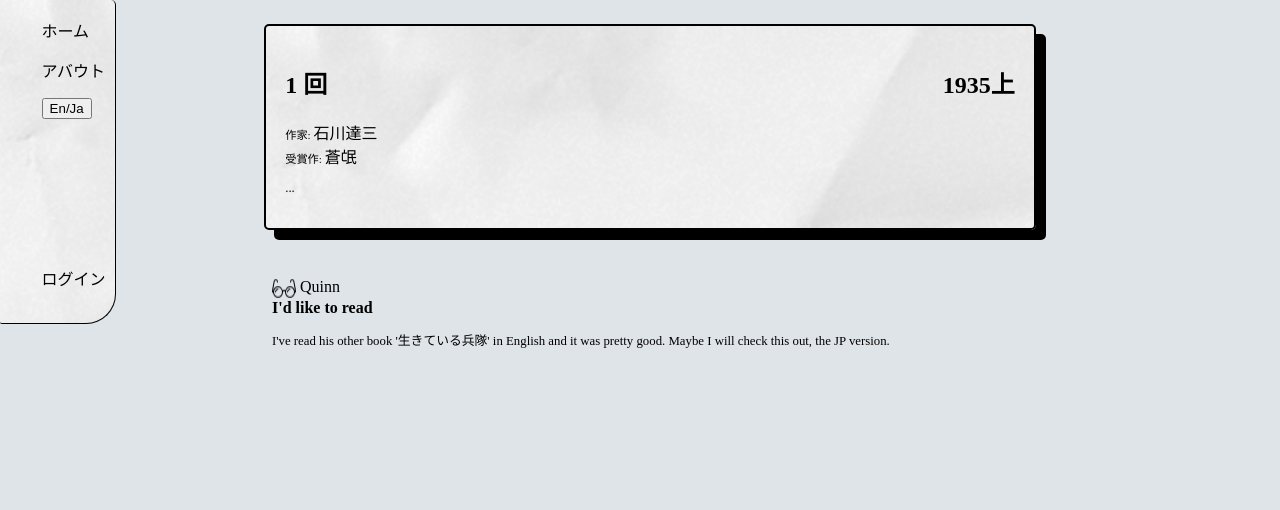
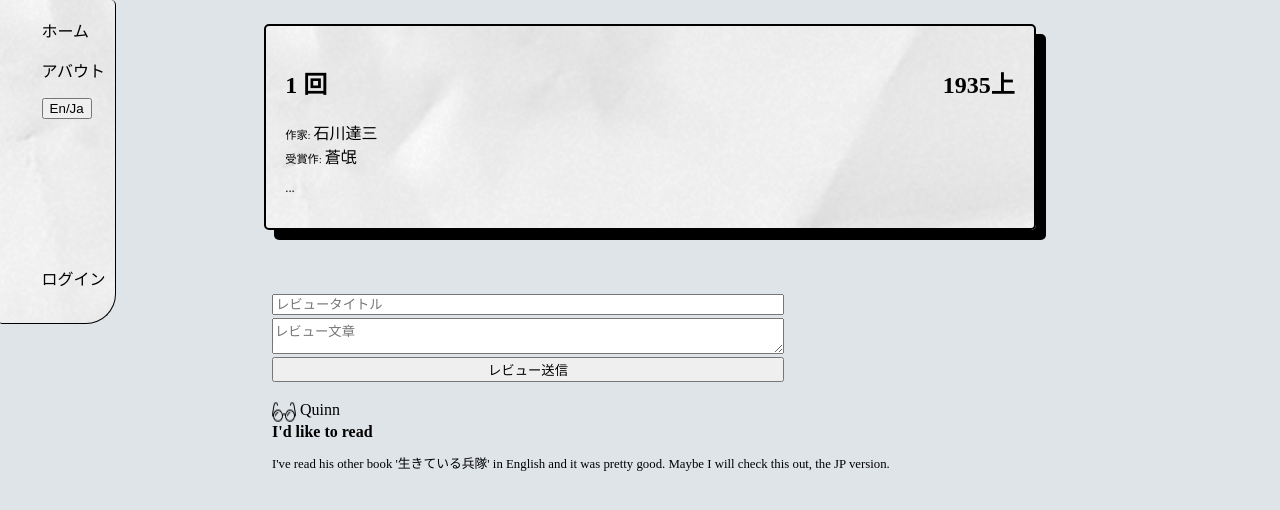
Before and after one commit to Squinnb/Akutagawa, a React (Vite) app: page /Akutagawa/Akutagawashou/1 in a window 1280 px wide. Shown: the top 510 px of the page. Built offline with nearby package versions, Linux system fonts and the light colour scheme.

Commit message:
Reviews enabled, but not yet working.

```diff
--- a/src/components/BookDetailComponents/Reviews.tsx
+++ b/src/components/BookDetailComponents/Reviews.tsx
@@ -4,6 +4,7 @@ import Review from './Review'
 import '../../details.css'
 import ReviewForm from './ReviewForm';
 import reviewList from '../../d/Revs';
+import { UserContext } from '../../contexts/UserContext';
 interface Props {
     book_id: number;
 }
@@ -16,10 +17,10 @@ interface ReviewData {
     title: string;
 }
  function Reviews(props: Props) {
-
+    const { user } : any = useContext(UserContext)
     const { book_id } = props
 
-    let [hasReviewed, setHasReviewed] = useState<Boolean>(true)
+    let [hasReviewed, setHasReviewed] = useState<Boolean>(false)
     let [reviews, setReviews] = useState<ReviewData[]>([])
 
     // The user's review
@@ -29,7 +30,7 @@ interface ReviewData {
     useEffect(() => {
         console.log(book_id)
         let revs: Array<ReviewData> = reviewList.filter( (r: ReviewData ) => {
-            console.log(r)
+            if(r.user === user.name) setHasReviewed(true);
             return r.book === book_id
         })
         console.log(revs)
@@ -42,7 +43,7 @@ interface ReviewData {
     return (
         <div className='review'>
             {
-                false && !hasReviewed ?
+                user && !hasReviewed ?
                 <ReviewForm setReviewText={setText} reviewText={text} setReviewTitle={setTitle} reviewTitle={title} /> :
                 ""
 
```
